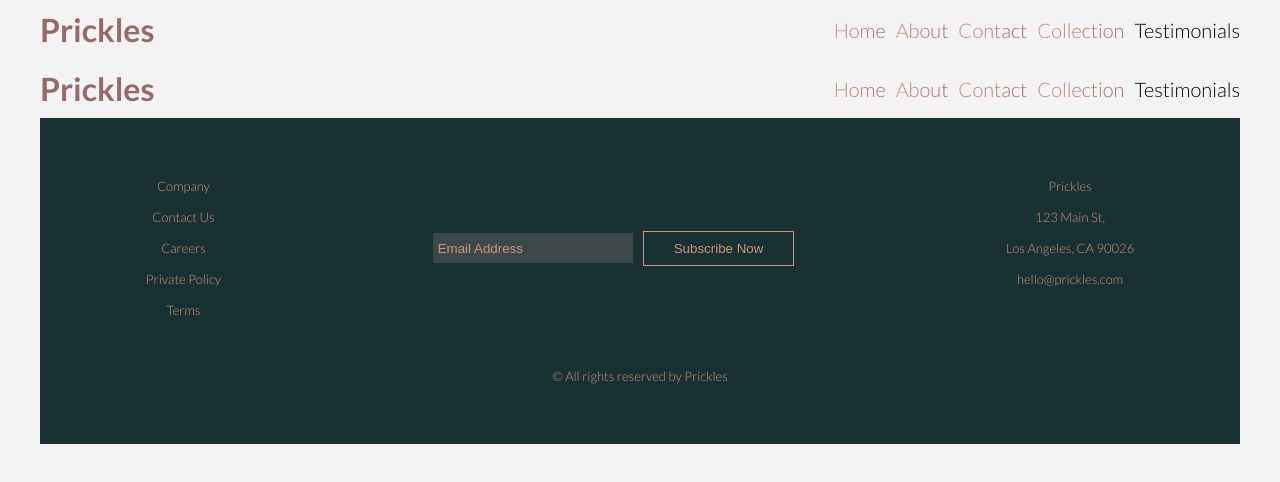
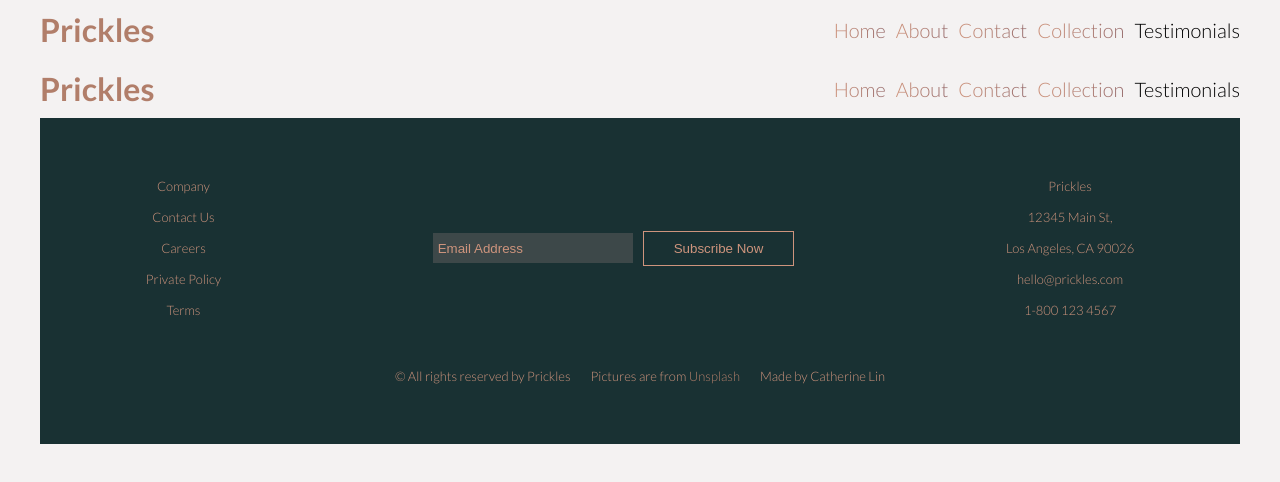
Before and after one commit to c-clin/business-template, a React (Create React App) app: page /header in a window 1280 px wide. Shown: the top 482 px of the page. Built offline with nearby package versions, Linux system fonts and the light colour scheme.

Commit message:
deploy to heroku

```diff
--- a/src/components/About.js
+++ b/src/components/About.js
@@ -1,5 +1,4 @@
 import React from 'react';
-import Footer from './Footer';
 import plant1 from '../assets/plant-1.jpg';
 import plant2 from '../assets/plant-2.jpg';
 import plant3 from '../assets/plant-3.jpg';
--- a/src/components/Footer.js
+++ b/src/components/Footer.js
@@ -19,14 +19,19 @@ const Footer = () => {
         </div>
         <div className="footer__address">
           <p>Prickles</p>
-          <p>123 Main St,</p>
+          <p>12345 Main St,</p>
           <p>Los Angeles, CA 90026</p>
           <p>hello@prickles.com</p>
+          <p>1-800 123 4567</p>
         </div>
       </div>
 
       <div className="footer__copyright">
-        &copy; All rights reserved by Prickles
+        <p>&copy; All rights reserved by Prickles</p>
+        <p>
+          Pictures are from <a href="https://unsplash.com/">Unsplash</a>
+        </p>
+        <p>Made by Catherine Lin</p>
       </div>
     </footer>
   );
--- a/src/main.css
+++ b/src/main.css
@@ -45,7 +45,7 @@ body {
     font-weight: 700; }
     .header__name a {
       text-decoration: none;
-      color: #966a6a; }
+      color: #b17e6a; }
   .header__list {
     list-style: none; }
   .header__link {
@@ -365,7 +365,8 @@ body {
     .footer__link:not(:last-child) {
       margin-bottom: 1.5rem; }
     .footer__link:hover {
-      color: #b17e6a; }
+      transform: skewY(-4deg) scale(1.15);
+      background-color: #3d4849; }
   .footer__subscribe {
     display: inline-block;
     display: flex;
@@ -400,6 +401,15 @@ body {
   .footer__copyright {
     margin-top: 5rem;
     text-align: center; }
+    .footer__copyright p {
+      display: inline-block; }
+      .footer__copyright p a {
+        color: #b17e6a;
+        text-decoration: none; }
+        .footer__copyright p a:hover {
+          transform: skewY(-4deg) scale(1.15); }
+      .footer__copyright p:not(:last-child) {
+        margin-right: 2rem; }
 
 * {
   margin: 0;
--- a/src/sass/_base.scss
+++ b/src/sass/_base.scss
@@ -10,6 +10,7 @@
 $color-primary: #2a902a;
 $color-primary-dark: #193133;
 $color-primary-light: #0cc70c;
+$color-primary-dusty: #3d4849;
 
 $color-dusty-pink: #966a6a;
 $color-dusty-orange: #ce947d;
--- a/src/sass/_components.scss
+++ b/src/sass/_components.scss
@@ -11,7 +11,7 @@
     font-weight: 700;
     a {
       text-decoration: none;
-      color: $color-dusty-pink;
+      color: $color-dusty-orange-dark;
     }
   }
 
@@ -479,7 +479,8 @@
     }
 
     &:hover {
-      color: $color-dusty-orange-dark;
+      transform: skewY(-4deg) scale(1.15);
+      background-color: $color-primary-dusty;
     }
   }
 
@@ -494,7 +495,7 @@
       padding-left: 0.5rem;
       color: $color-dusty-orange;
       width: 20rem;
-      background-color: #3d4849;
+      background-color: $color-primary-dusty;
 
       &::-webkit-input-placeholder {
         color: $color-dusty-orange;
@@ -536,5 +537,21 @@
   &__copyright {
     margin-top: 5rem;
     text-align: center;
+    p {
+      display: inline-block;
+
+      a {
+        color: $color-dusty-orange-dark;
+        text-decoration: none;
+
+        &:hover {
+          transform: skewY(-4deg) scale(1.15);
+        }
+      }
+
+      &:not(:last-child) {
+        margin-right: 2rem;
+      }
+    }
   }
 }
```
Also changed, not shown: package.json (+6 -6 lines), 2 other files (tests, documents, lock files or other folders).
